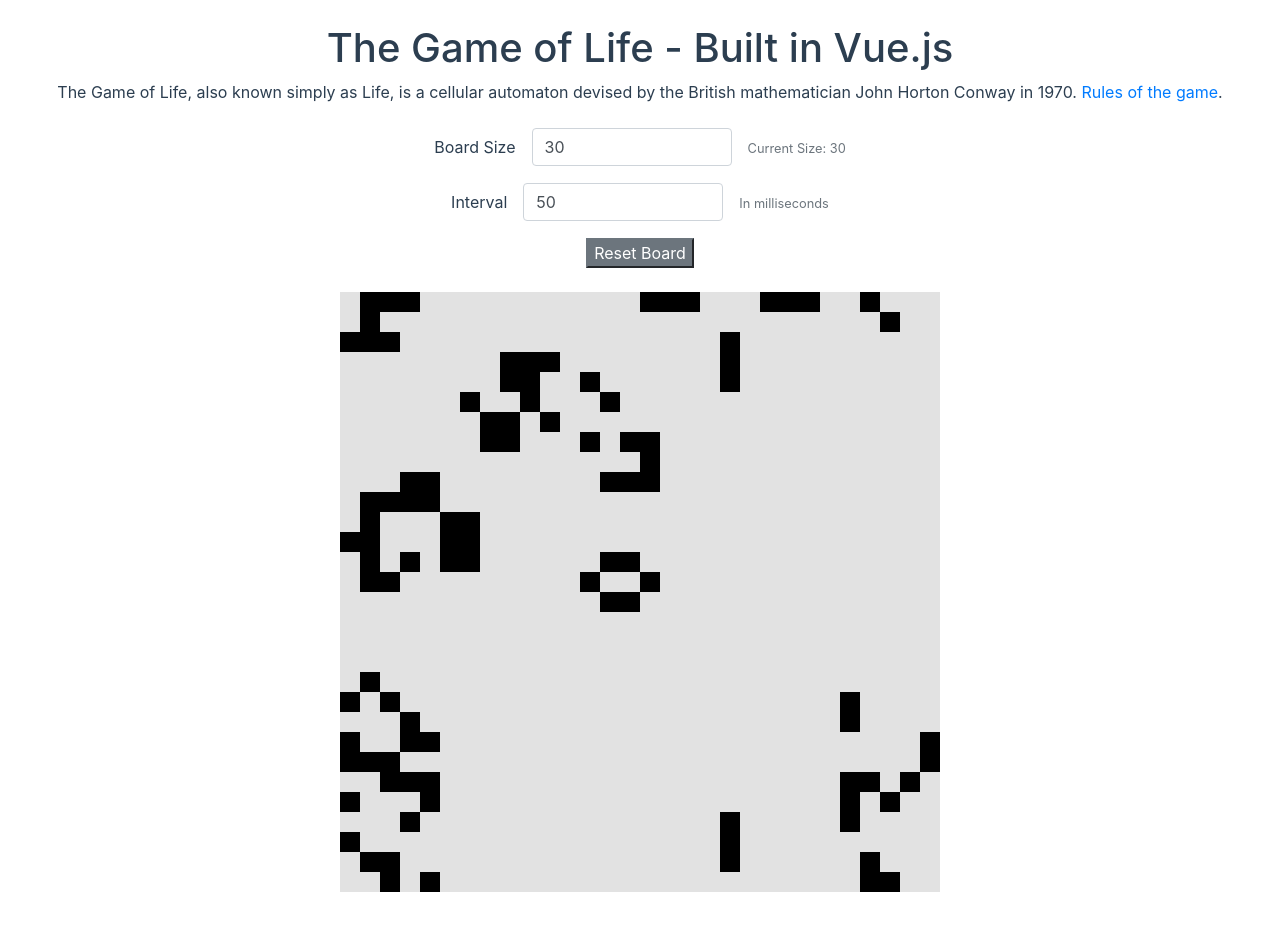
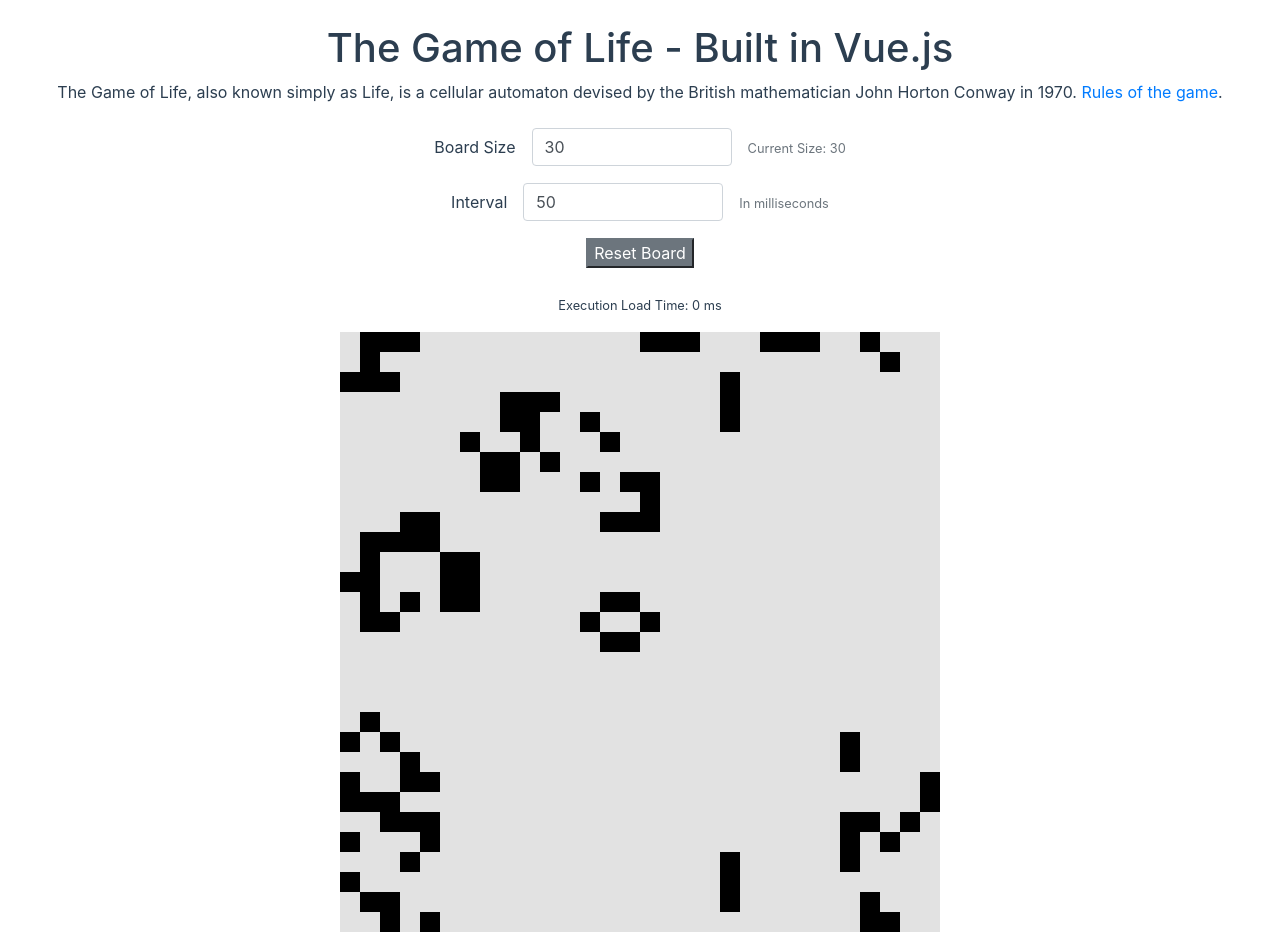
Before and after one commit to kinoli/game-of-life-vue, a Vue app: page / in a window 1280 px wide. Built offline with nearby package versions, Linux system fonts and the light colour scheme.

Commit message:
Added excecution time, streamlined loops

```diff
--- a/src/components/Board.vue
+++ b/src/components/Board.vue
@@ -1,10 +1,13 @@
 <template>
+  <div>
+    <p class="text-center"><small>Execution Load Time: {{buildTime}} ms</small></p>
     <div class="board">
       <cell
         v-for="(cellData, index) of grid"
         :key="index"
         :alive="cellData.alive"
         :style="getCellStyle(cellData)" />
+    </div>
   </div>
 </template>
 
@@ -21,21 +24,23 @@
   },
   mounted () {
     this.restartBoard()
-    this.intervalId = setInterval(() => this.setNextCellStates(), this.interval)
   },
   data () {
     return {
       grid: [],
-      intervalId: null
+      intervalId: null,
+      buildTime: 0
     }
   },
   methods: {
     restartBoard () {
+      const startTime = new Date()
+      clearInterval(this.intervalId)
       this.grid = []
       this.buildGrid()
       this.assignNeighbors()
-
-      // this.setNextCellStates()
+      this.buildTime = new Date() - startTime
+      this.intervalId = setInterval(() => this.setNextCellStates(), this.interval)
     },
     buildGrid () {
       const gridConstruction = []
@@ -54,22 +59,28 @@
       this.grid = gridConstruction
     },
     assignNeighbors () {
-      const gridWithNeighbors = this.grid.map(cell => {
+      this.grid = this.grid.map(cell => {
         cell.neighbors = this.getNeighbors(cell)
         return cell
       })
-      this.grid = gridWithNeighbors
     },
     getNeighbors (cell) {
       const max = this.size - 1
-      return this.grid.filter(n => {
-        if (n !== cell) {
-          const xFlag = Math.abs(n.coords.x - cell.coords.x) <= 1 || Math.abs(cell.coords.x - n.coords.x) === max
-          const yFlag = Math.abs(n.coords.y - cell.coords.y) <= 1 || Math.abs(cell.coords.y - n.coords.y) === max
-          return (xFlag && yFlag) || null
+      const result = []
+      this.grid.filter(n => {
+        if (result.length < 8 && n !== cell) {
+          const xDiff = Math.abs(n.coords.x - cell.coords.x)
+          const xFlag = xDiff <= 1 || xDiff === max
+          if (xFlag) {
+            const yDiff = Math.abs(n.coords.y - cell.coords.y)
+            const yFlag = yDiff <= 1 || yDiff === max
+            if (yFlag) {
+              result.push(n)
             }
-        return null
+          }
+        }
       })
+      return result
     },
     setNextCellStates () {
       this.grid = this.grid.map(cell => {
```
Lines whose indentation alone changed are shown as unchanged.
